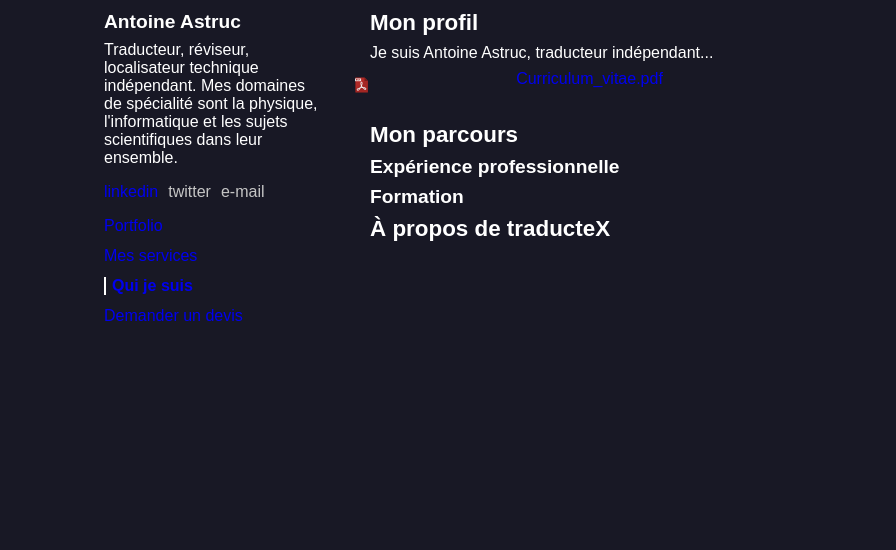
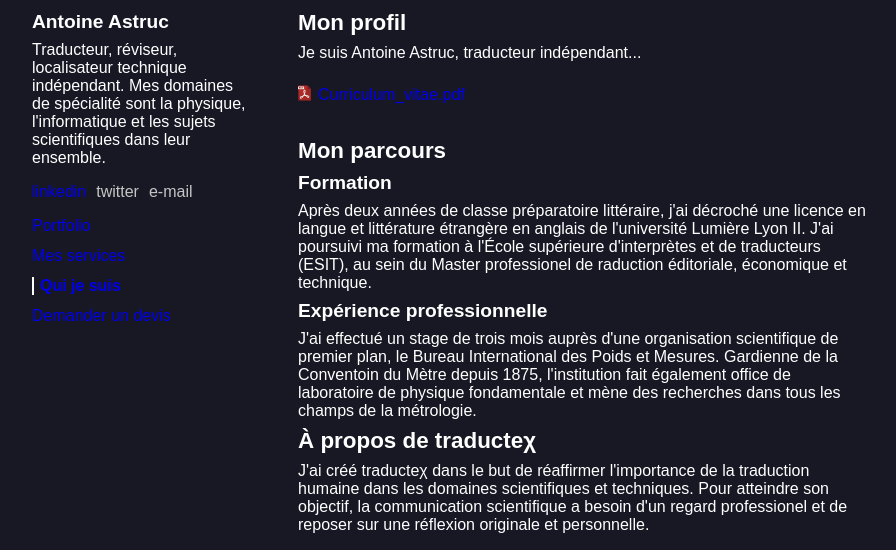
Before and after one commit to Antoine4577/Antoine4577.github.io, a plain HTML site: page me.html in a window 1280 px wide. Shown: the part 258-808 px from the top of the page, without its empty margins (206-1102 px from the left). Drawn offline with Linux system fonts and the light colour scheme.

Commit message:
Addition de la marque

```diff
--- a/me.html
+++ b/me.html
@@ -33,13 +33,15 @@
             <p class="descripservice">Je suis Antoine Astruc, traducteur indépendant...</p>
               <div class="lienicone">
                 <a href="contenu/cv_fr.pdf"><img class="pdf" src="contenu/pdf.svg" alt="CV"></a>
-                <p class="descripservicefin"><a href="contenu/cv_fr.pdf">Curriculum_vitae.pdf</a></p>
+                <p class="download"><a href="contenu/cv_fr.pdf">Curriculum_vitae.pdf</a></p>
               </div>
               <p class="typeservice">Mon parcours</p>
+              <p class="nomservice">Formation</p>
+              <p class="descripservice">Après deux années de classe préparatoire littéraire, j'ai décroché une licence en langue et littérature étrangère en anglais de l'université Lumière Lyon II. J'ai poursuivi ma formation à l'École supérieure d'interprètes et de traducteurs (ESIT), au sein du Master professionel de raduction éditoriale, économique et technique. </p>
               <p class="nomservice">Expérience professionnelle</p>
-              <p class="nomservice">Formation</p>
-              <p class="typeservice">À propos de traducteX</p>
-
+              <p class="descripservice">J'ai effectué un stage de trois mois auprès d'une organisation scientifique de premier plan, le Bureau International des Poids et Mesures. Gardienne de la Conventoin du Mètre depuis 1875, l'institution fait également office de laboratoire de physique fondamentale et mène des recherches dans tous les champs de la métrologie.</p>
+              <p class="typeservice">À propos de traducteχ</p>
+              <p class="descripservice">J'ai créé traducteχ dans le but de réaffirmer l'importance de la traduction humaine dans les domaines scientifiques et techniques. Pour atteindre son objectif, la communication scientifique a besoin d'un regard professionel et de reposer sur une réflexion originale et personnelle.</p>
             </div>
 
         </div>
--- a/style.css
+++ b/style.css
@@ -230,9 +230,18 @@ margin-right: 20px;
 {
     width: 15px;
     height: 30px;
+    margin-left: 15px;
+    margin-top: 8px;
 }
 .lienicone
 {
     display: flex;
-    justify-content: right;
 }
+.download
+{
+    font-family: Arial, Helvetica, sans-serif;
+    font-size: 1em;
+    color:white;
+    margin-bottom: 32px;
+    margin-left: 6px;
+}
```
